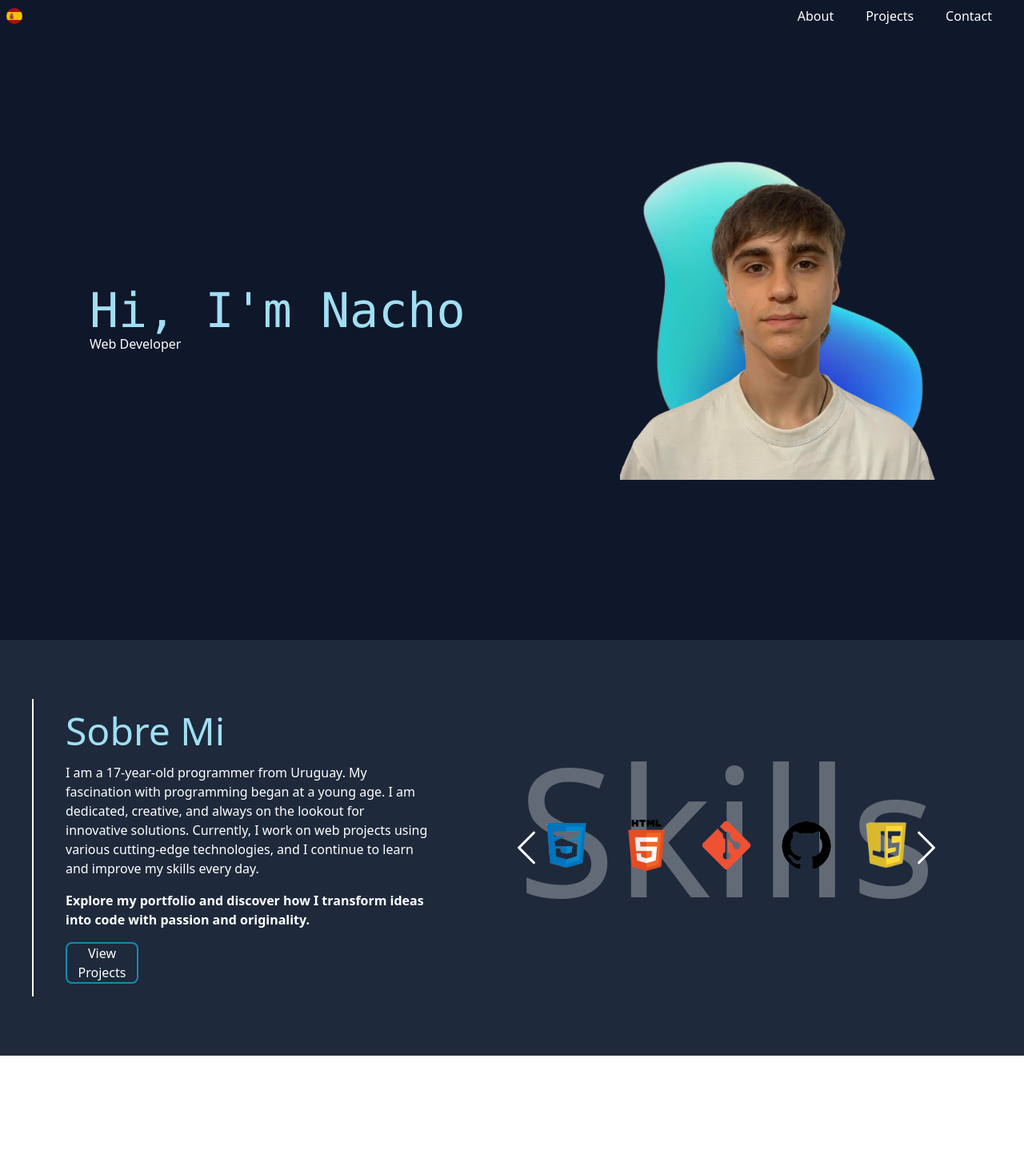
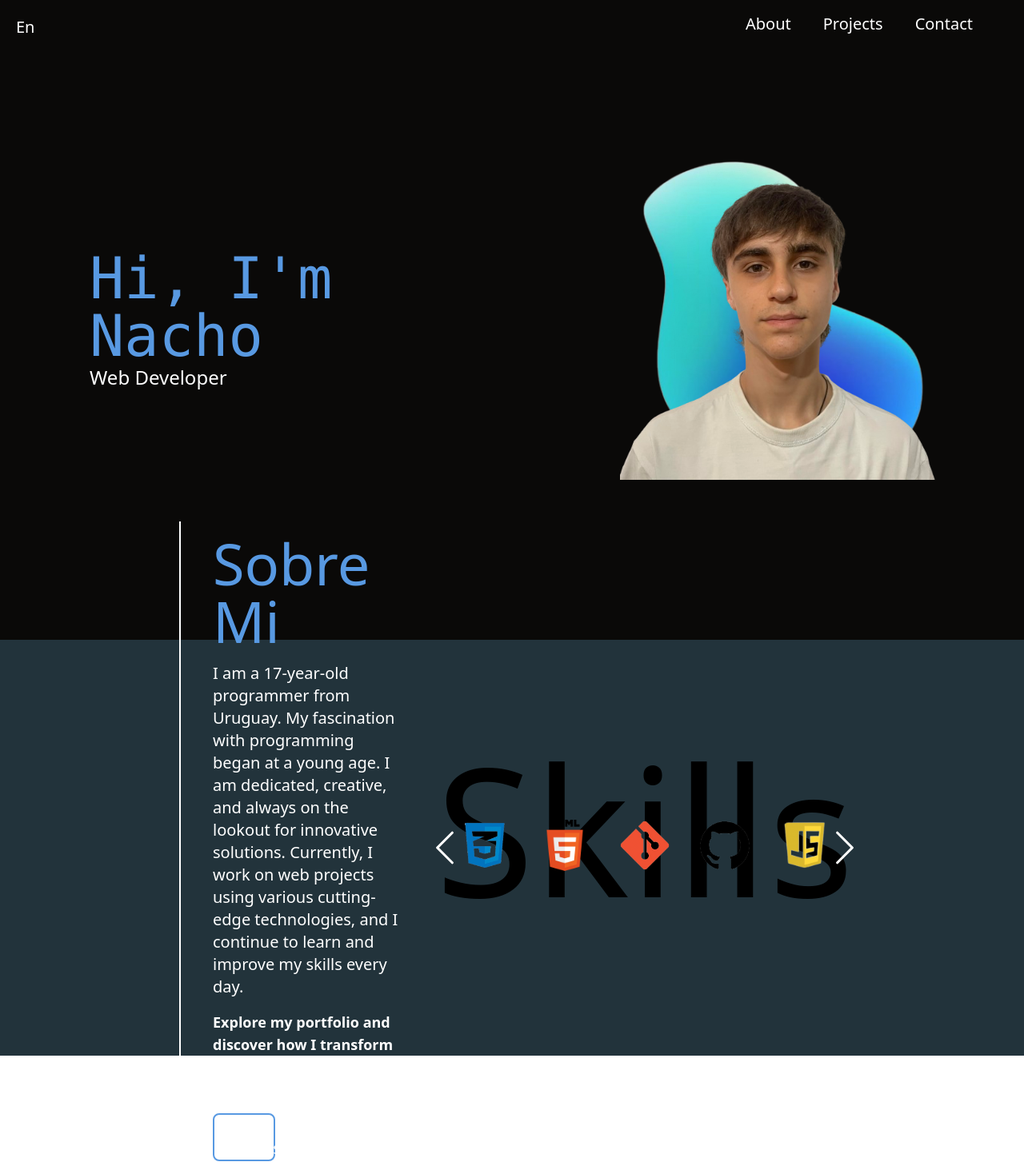
Before and after one commit to ballestrino/portfolio, a React (Vite) app: page / in a window 1280 px wide. Shown: the whole page at 80% size. Before the commit the page ends 1320 px from the top, so only its background shows below. Built offline with nearby package versions, Linux system fonts and the light colour scheme.

Commit message:
colors and initialPage responsive until md

```diff
--- a/src/components/AboutMe.jsx
+++ b/src/components/AboutMe.jsx
@@ -5,13 +5,13 @@ function AboutMe() {
   return (
     <section
       id='aboutMe'
-      className='flex flex-col items-center h-vh65 w-screen bg-slate-800 '
+      className='flex w-screen bg-secondary p-56
+      xl:vh-65 xl:items-center xl:flex-row
+      lg:flex-col md:h-vh65 md:justify-between md:items-center
+       '
     >
-      <div className='flex items-center h-full w-screen relative'>
-        <AboutMeText />
-        <TechnologiesSlider />
-      </div>
-      <div></div>
+      <AboutMeText />
+      <TechnologiesSlider />
     </section>
   );
 }
--- a/src/components/AboutMeText.jsx
+++ b/src/components/AboutMeText.jsx
@@ -5,21 +5,66 @@ import { AppContext } from '../context/AppContextProvider';
 function AboutMeText() {
   const { translation } = useContext(AppContext);
   return (
-    <section className='flex flex-col justify-center border-l-2 border-white w-2/5 h-fit ml-10 pl-10 py-2 text-white'>
-      <h2 className='text-5xl text-primary py-2 select-none'>Sobre Mi</h2>
-      <p className='text-md py-2 select-none'>{translation.AboutMeText}</p>
-      <span className='font-bold py-2 text-md select-none'>
-        {translation.SpanAboutMe}
+    <section
+      className='flex flex-col justify-between h-fit  w-2/6 pl-10 py-2 text-white
+      lg:border-l-2 border-white lg:items-start
+      md:my-10 md:items-center
+      '
+    >
+      <h2
+        className='text-tertiary py-2 select-none
+        lg-text-5xl
+        md:text-7xl
+        '
+      >
+        Sobre Mi
+      </h2>
+      <p
+        className='py-2 select-none
+      xl:text-xl
+      lg:text-lg
+      md:text-lg
+      '
+      >
+        {
+          //About me text
+          translation.AboutMeText
+        }
+      </p>
+      <span
+        className='font-bold py-2 text-md select-none
+      lg:text-lg
+      md:text-md
+        '
+      >
+        {
+          //Span about me
+          translation.SpanAboutMe
+        }
       </span>
 
-      <button className='w-1/5  rounded-lg border-2 border-primary px-2 my-2 select-none'>
+      <button
+        className='rounded-lg border-2 border-button px-2 my-2 select-none
+      xxl:w-3/12
+      xl:w-4/12
+      lg:w-5/12
+      md:w-6/12
+
+      '
+      >
         <ScrollLink
           to='projects'
           smooth={true}
           duration={1000}
-          className='cursor-pointer'
+          className='cursor-pointer
+          xl:text-xl
+          md:text-lg
+          '
         >
-          {translation.SeeProjects}
+          {
+            //See projects
+            translation.SeeProjects
+          }
         </ScrollLink>
       </button>
     </section>
--- a/src/components/Hello.jsx
+++ b/src/components/Hello.jsx
@@ -4,11 +4,31 @@ import { AppContext } from '../context/AppContextProvider';
 function Hello() {
   const { translation } = useContext(AppContext);
   return (
-    <section className='flex flex-col justify-center pl-28 bg-slate-900 text-white h-screen w-full'>
-      <h1 className='hello-title text-6xl text-primary font-mono select-none'>
+    <section
+      className='flex flex-col justify-center pl-28 text-white h-screen w-full
+    xxl:
+    '
+    >
+      <h1
+        className='hello-title text-tertiary font-mono select-none
+      xxl:text-7.5xl
+      xl:text-7xl
+      lg:text-7xl
+      md:text-6xl
+      '
+      >
         {translation.Hello}
       </h1>
-      <p className='text-white select-none'>{translation.webDeveloper}</p>
+      <p
+        className='text-white select-none
+      xxl:text-2xl
+      xl:text-2xl
+      lg:text-xl
+      md:text-lg
+      '
+      >
+        {translation.webDeveloper}
+      </p>
     </section>
   );
 }
--- a/src/components/InitialPage.jsx
+++ b/src/components/InitialPage.jsx
@@ -4,7 +4,7 @@ import MyImage from './MyImage';
 
 function InitialPage() {
   return (
-    <header className='w-screen h-screen bg-slate-900'>
+    <header className='w-screen h-screen bg-primary'>
       <NavBar />
       <section className='flex'>
         <Hello />
--- a/src/components/LanguageSelector.jsx
+++ b/src/components/LanguageSelector.jsx
@@ -1,5 +1,14 @@
 function LanguageSelector() {
-return <img src="../../public/Bandera_de_España.png" alt="idioma" className="h-5 w-5 rounded-xl m-2"/>
+  return (
+    <p
+      className='h-5 w-5 rounded-full ml-5
+      md:text-md
+      lg:text-xl
+      '
+    >
+      En
+    </p>
+  );
 }
 
 export default LanguageSelector;
--- a/src/components/Menu.jsx
+++ b/src/components/Menu.jsx
@@ -6,8 +6,13 @@ function Menu() {
   const { translation } = useContext(AppContext);
   return (
     <ul
-      className='flex justify-between p-2 pr-10
-        '
+      className='flex justify-between items-center pr-16
+
+      sm:hidden
+      md:flex md:text-md
+      lg:text-xl
+
+      '
     >
       <li className='pl-10 z-50'>
         <ScrollLink
@@ -29,9 +34,9 @@ function Menu() {
           {translation.NavProjects}
         </ScrollLink>
       </li>
-      <li className='pl-10'>
+      <li className='pl-10 z-50'>
         <ScrollLink
-          className='cursor-pointer select-none '
+          className='cursor-pointer select-none'
           to='contact'
           smooth={true}
           duration={1000}
--- a/src/components/NavBar.jsx
+++ b/src/components/NavBar.jsx
@@ -1,16 +1,18 @@
-import LanguageSelector from './LanguageSelector.jsx'
-import Menu from './Menu.jsx'
+import LanguageSelector from './LanguageSelector.jsx';
+import Menu from './Menu.jsx';
 function NavBar() {
-  return <nav className='relative' >
-    <div className='flex justify-between items-center bg-slate-900 text-white absolute top-0 w-full'>
-    <section>
-      <LanguageSelector/>
-    </section>
-    <section>
-      <Menu/>
-      </section>
+  return (
+    <nav className='relative'>
+      <div className='flex justify-between items-center  text-white absolute top-4 w-full'>
+        <section>
+          <LanguageSelector />
+        </section>
+        <section>
+          <Menu />
+        </section>
       </div>
-  </nav>;
+    </nav>
+  );
 }
 
 export default NavBar;
--- a/src/components/TechnologiesSlider.jsx
+++ b/src/components/TechnologiesSlider.jsx
@@ -71,19 +71,57 @@ function TechnologiesSlider() {
     nextArrow: <NextArrow />,
     prevArrow: <PrevArrow />,
     //quitar el select
-    swipeToSlide: true,
+    responsive: [
+      {
+        breakpoint: 1024,
+        settings: {
+          slidesToShow: 3,
+          slidesToScroll: 3,
+          infinite: true,
+          dots: true,
+        },
+      },
+      {
+        breakpoint: 600,
+        settings: {
+          slidesToShow: 2,
+          slidesToScroll: 2,
+          initialSlide: 2,
+        },
+      },
+      {
+        breakpoint: 480,
+        settings: {
+          slidesToShow: 1,
+          slidesToScroll: 1,
+        },
+      },
+    ],
   };
 
   // UI
   return (
-    <div className='flex justify-center w-3/5'>
-      <div className='flex items-center justify-center w-fit bg-slate-800 relative'>
-        <h2 className='text-14xl text-white opacity-30 absolute -translate-y-6 select-none'>
+    <div className='flex justify-center '>
+      <div
+        className='flex items-center justify-center w-fit bg-secondary relative
+      '
+      >
+        <h2
+          className='text-skills  absolute -translate-y-6 select-none
+        xl:text-14xl
+        lg:text-10xl
+        md:text-9xl
+        '
+        >
           Skills
         </h2>
         <Slider {...settings}>
           {elements.map((element, index) => (
-            <div key={index} className='flex justify-center'>
+            <div
+              key={index}
+              className='flex justify-center
+            '
+            >
               <img
                 className='m-auto w-16 h-16'
                 src={element}
--- a/tailwind.config.js
+++ b/tailwind.config.js
@@ -21,6 +21,7 @@ export default {
         vh50: '50vh',
         vh65: '65vh',
         vh75: '75vh',
+        vh85: '85vh',
       },
       width: {
         270: '270px',
@@ -32,21 +33,32 @@ export default {
       },
 
       textColor: {
-        primary: '#A0DFF3',
+        tertiary: '#5899e2',
       },
       fontSize: {
+        '7.5xl': '6rem',
+        '10xl': '10rem',
+        '11xl': '11rem',
         '14xl': '14rem',
       },
+      backgroundColor: {
+        // primary: '#5e6572',
+        primary: '#0a0908',
+        secondary: '#22333b',
+        tertiary: '#EFD3D7',
+      },
       borderColor: {
-        primary: '#168aad',
+        button: '#5899e2',
       },
       //media queries
       screens: {
         xs: '475px',
         sm: '640px',
         md: '768px',
+        'md-lg': '900px',
         lg: '1024px',
-        xl: '1280px',
+        xl: '1200px',
+        xxl: '1750px',
       },
     },
   },
```
